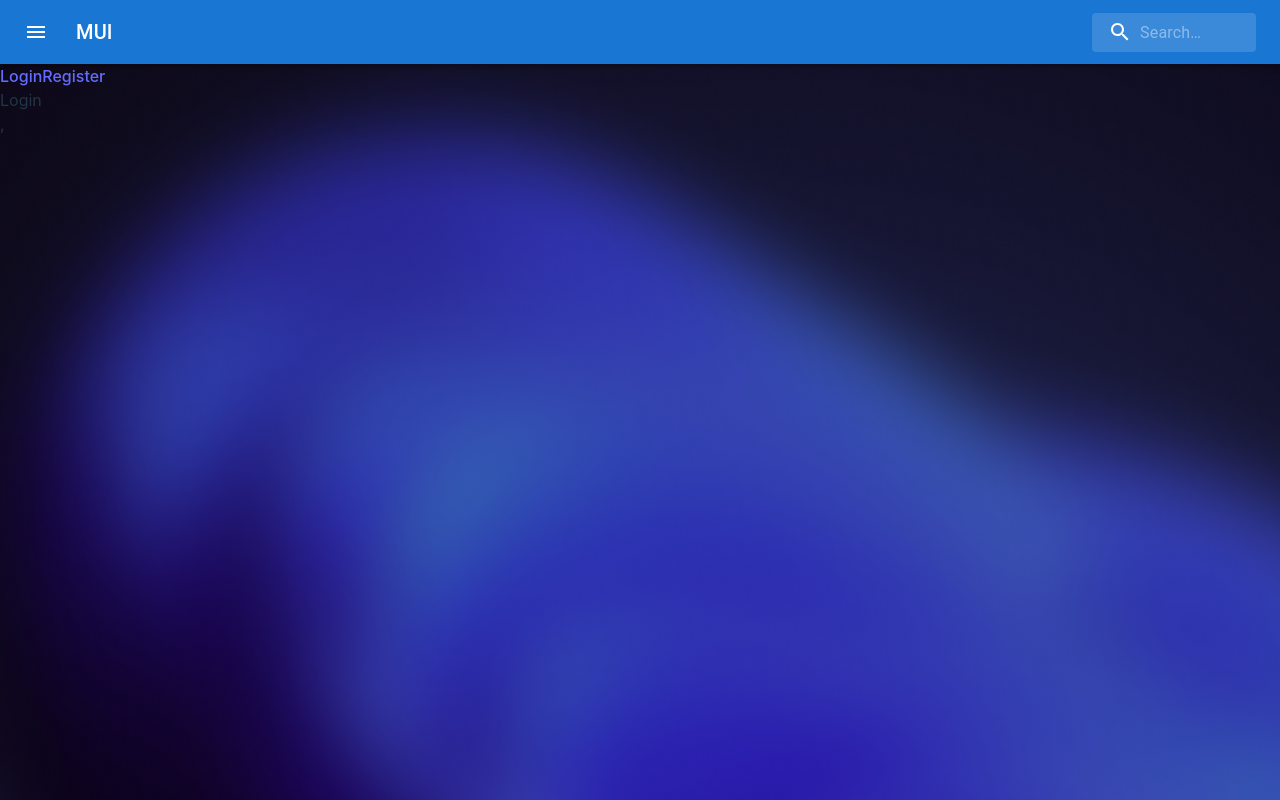
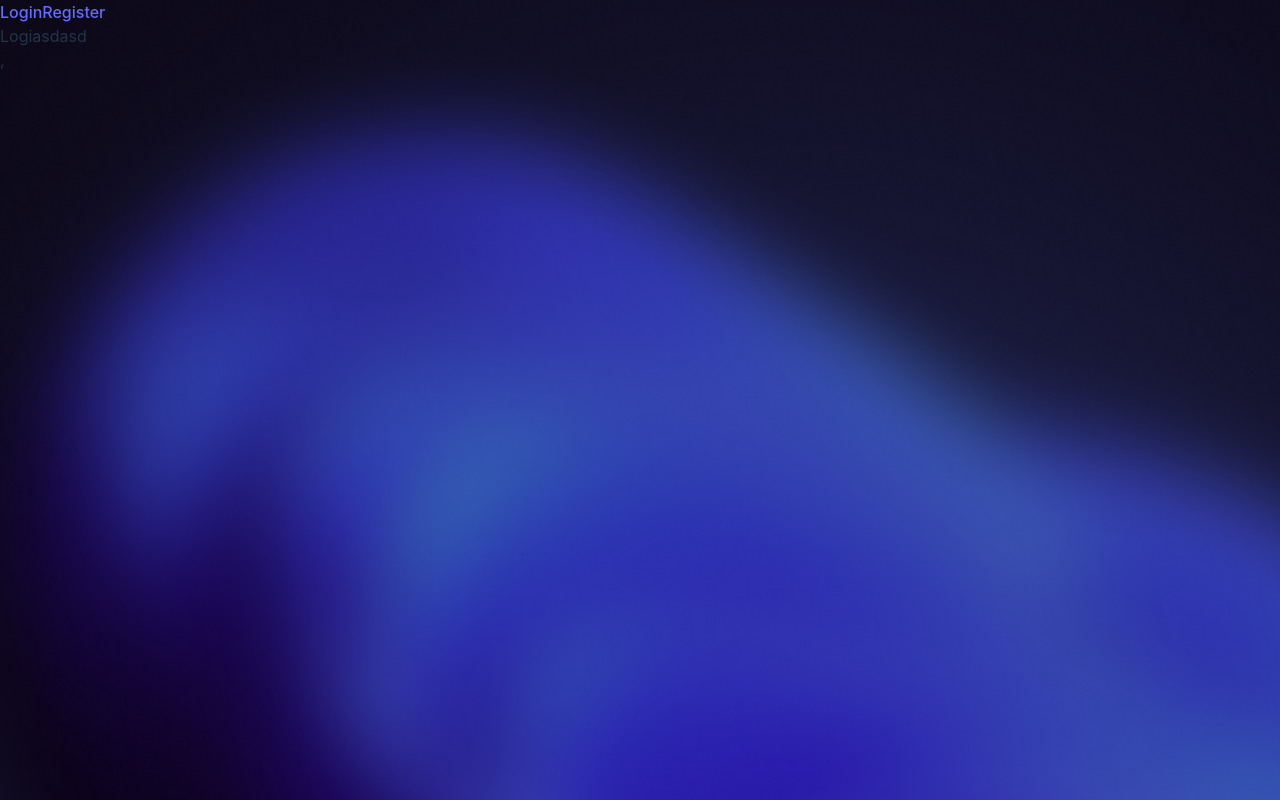
Before and after one commit to Dvir-Cohen1/TasksKanban, a React (Vite) app in the folder client/: page /login in a window 1280 px wide. Built offline with nearby package versions, Linux system fonts and the light colour scheme.

Commit message:
routes & layouts

```diff
--- a/client/src/layout/Layout.jsx
+++ b/client/src/layout/AppLayout.jsx
@@ -1,14 +1,17 @@
 import React from "react";
 import Box from "@mui/material/Box";
-
+import { useLocation } from "react-router-dom";
 import Navbar from "./Navbar";
 import Sidebar from "./Sidebar";
 
 const Layout = ({ children }) => {
+  const { pathname } = useLocation();
+  const isAuthPath =
+    pathname == "/login" || pathname == "/register" ? true : false;
   return (
     <main className="main">
       <Box>
-        <Navbar />
+        {isAuthPath || <Navbar />}
         {children}
       </Box>
       <Sidebar />
--- /dev/null
+++ b/client/src/layout/AuthLayout.jsx
@@ -0,0 +1,8 @@
+import React from "react";
+import Box from "@mui/material/Box";
+
+const AuthLayout = ({ children }) => {
+  return <main className="main">{children}</main>;
+};
+
+export default AuthLayout;
--- a/client/src/layout/NavLinks.jsx
+++ b/client/src/layout/NavLinks.jsx
@@ -1,12 +1,12 @@
 import React, { Suspense } from "react";
 import { Link, Outlet } from "react-router-dom";
-import { routes } from "../routes/_routes";
+import { appRoutes } from "../routes/_routes";
 
 const NavLinks = () => {
   return (
     <>
       <nav>
-        {routes.map((route, index) => (
+        {appRoutes.map((route, index) => (
           <Link key={index} to={route.path}>
             {route.linkLabel}
           </Link>
--- a/client/src/pages/authentication/Login.jsx
+++ b/client/src/pages/authentication/Login.jsx
@@ -2,7 +2,7 @@ import React from 'react'
 
 const Login = () => {
   return (
-    <div>Login</div>
+    <div>Logiasdasd</div>
   )
 }
 
--- a/client/src/routes/Routes.jsx
+++ b/client/src/routes/Routes.jsx
@@ -1,19 +1,28 @@
 import React, { Suspense } from "react";
-import { Routes, Route, Link, Outlet, Navigate } from "react-router-dom";
-import { routes as appRoutes } from "./_routes";
+import {
+  Routes,
+  Route,
+  Link,
+  Outlet,
+  Navigate,
+  useLocation,
+} from "react-router-dom";
+import { appRoutes, authRoutes } from "./_routes";
 import { useSelector } from "react-redux";
-import Layout from "../layout/Layout";
+import AppLayout from "../layout/AppLayout";
+import AuthLayout from "../layout/AuthLayout";
+import Login from "../pages/authentication/Login";
+import Register from "../pages/authentication/Login";
 
 const ProtectedRoute = ({ children }) => {
-  const { isAuth } = useSelector((state) => state.auth);
-
-  return isAuth ? children : <Navigate to="/login" replace />;
+  // const { isAuth } = useSelector((state) => state.auth);
+  // return isAuth ? children : <Navigate to="/login" replace />;
 };
 
 const RouterWrapper = () => {
   return (
     <Routes>
-      <Route path="/" element={<Layout />}>
+      <Route path="/" element={<AppLayout />}>
         {appRoutes.map((route, index) => {
           return (
             <Route
--- a/client/src/routes/_routes.js
+++ b/client/src/routes/_routes.js
@@ -1,9 +1,16 @@
 import React from "react";
 
 const Login = React.lazy(() => import("../pages/authentication/Login"));
+const Layout = React.lazy(() => import("../layout/AppLayout"));
 const Register = React.lazy(() => import("../pages/authentication/Register"));
 
-export const routes = [
+export const appRoutes = [
+  // { linkLabel: "/", path: "/", component: Layout },
   { linkLabel: "Login", path: "/login", component: Login },
   { linkLabel: "Register", path: "/register", component: Register },
 ];
+export const authRoutes = [
+  // { linkLabel: "/", path: "/user", component: Layout },
+  { linkLabel: "Login", path: "/login", component: Login },
+  { linkLabel: "Register", path: "/register", component: Register },
+];
```
